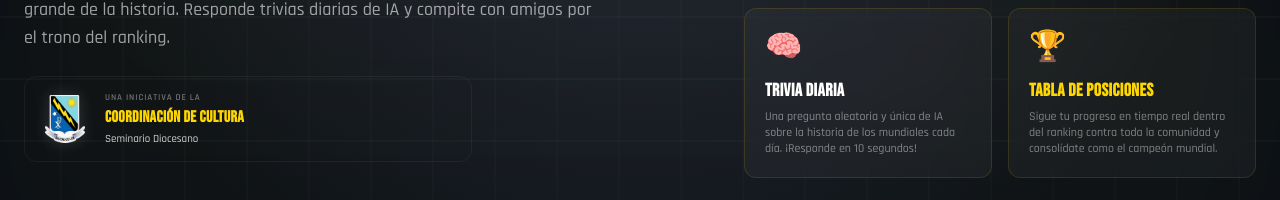
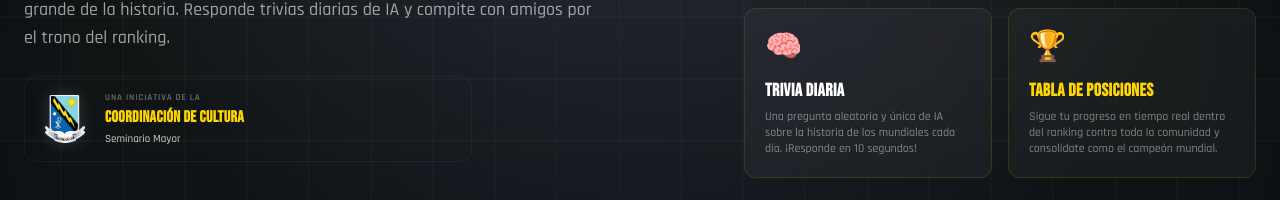
Before and after one commit to pauldavid2809-cloud/quiniela-mundial, a Next.js app: page / in a window 1280 px wide. Shown: the part 412-612 px from the top of the page. Built offline with nearby package versions, Linux system fonts and the light colour scheme; no server answers.

Commit message:
brand: rename Seminario Diocesano to Seminario Mayor on landing page

```diff
--- a/src/app/page.tsx
+++ b/src/app/page.tsx
@@ -60,7 +60,7 @@ export default async function HomePage() {
             <div className="text-left">
               <div className="text-white/40 text-[9px] uppercase tracking-widest font-semibold leading-none mb-1">Una iniciativa de la</div>
               <div className="text-gold-500 font-display text-base font-bold tracking-wide uppercase">Coordinación de Cultura</div>
-              <div className="text-white/80 text-[11px] font-medium leading-none mt-1">Seminario Diocesano</div>
+              <div className="text-white/80 text-[11px] font-medium leading-none mt-1">Seminario Mayor</div>
             </div>
           </div>
 
```
